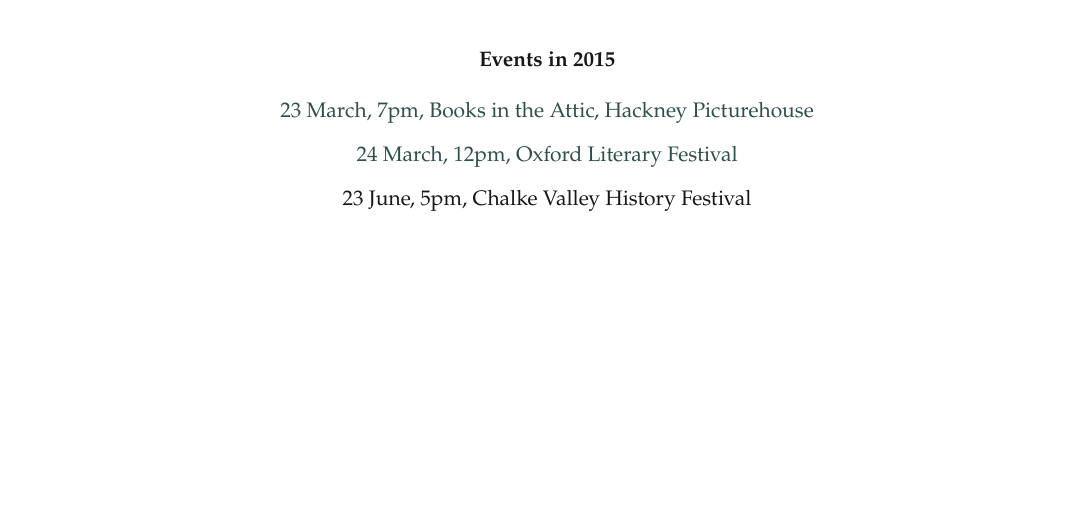
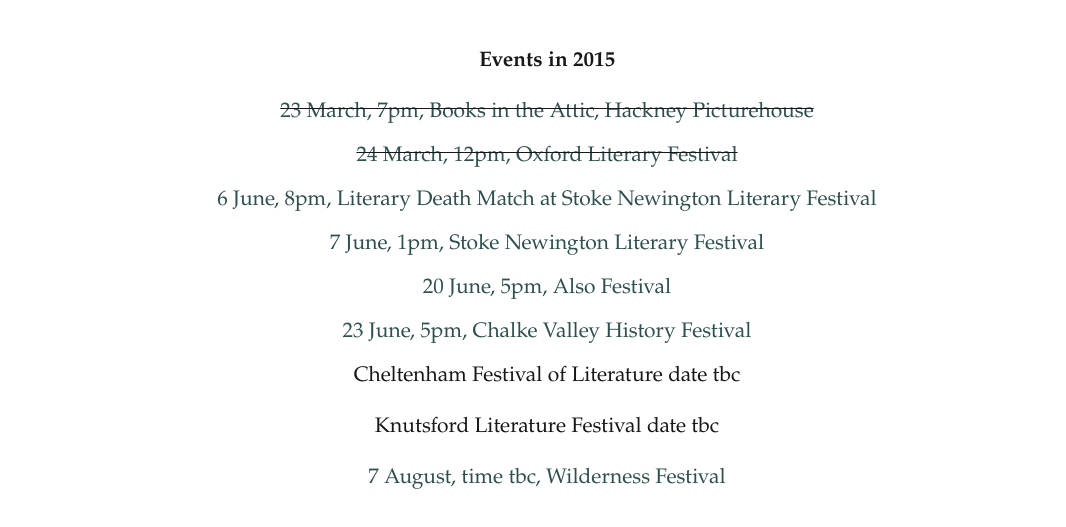
Before and after one commit to damonmcminn/anna-thomasson, a website: page src/events.jade in a window 1280 px wide. Shown: the part 125-652 px from the top of the page, without its empty margins (53-1119 px from the left). Drawn offline with nearby package versions, Linux system fonts and the light colour scheme; files that its build step writes are made by us from their sources.

Commit message:
Add more events

```diff
--- a/src/events.jade
+++ b/src/events.jade
@@ -7,9 +7,27 @@
     div.row.text
      strong Events in 2015
     div.row
-      a(href='https://www.picturehouses.com/cinema/Hackney_Picturehouse/film/books-in-the-attic')
-        |23 March, 7pm, Books in the Attic, Hackney Picturehouse
+      del
+        a(href='https://www.picturehouses.com/cinema/Hackney_Picturehouse/film/books-in-the-attic')
+          |23 March, 7pm, Books in the Attic, Hackney Picturehouse
     div.row
-      a(href='http://oxfordliteraryfestival.org/literature-events/2015/march-24/a-curious-friendship-the-story-of-a-bluestocking-and-a-bright-young-thing')
+      del
+        a(href='http://oxfordliteraryfestival.org/literature-events/2015/march-24/a-curious-friendship-the-story-of-a-bluestocking-and-a-bright-young-thing')
           |24 March, 12pm, Oxford Literary Festival
-    div.row.text 23 June, 5pm, Chalke Valley History Festival
+    div.row
+      a(href='http://www.stokenewingtonliteraryfestival.com/snlf_events/literary-death-match-3/')
+        |6 June, 8pm, Literary Death Match at Stoke Newington Literary Festival
+    div.row
+      a(href='http://www.stokenewingtonliteraryfestival.com/snlf_events/anna-thomasson-a-curious-friendship/')
+        |7 June, 1pm, Stoke Newington Literary Festival
+    div.row
+      a(href='http://www.also-festival.com/line-up/details/2015events-a-curious-friendship')
+        |20 June, 5pm, Also Festival
+    div.row
+      a(href='http://programme.cvhf.org.uk/programme/events/event-12-edith-olivier-rex-whistler/')
+        |23 June, 5pm, Chalke Valley History Festival
+    div.row.text Cheltenham Festival of Literature date tbc
+    div.row.text Knutsford Literature Festival date tbc
+    div.row
+      a(href='http://www.wildernessfestival.com/programme/pan-macmillan/')
+        |7 August, time tbc, Wilderness Festival
```
